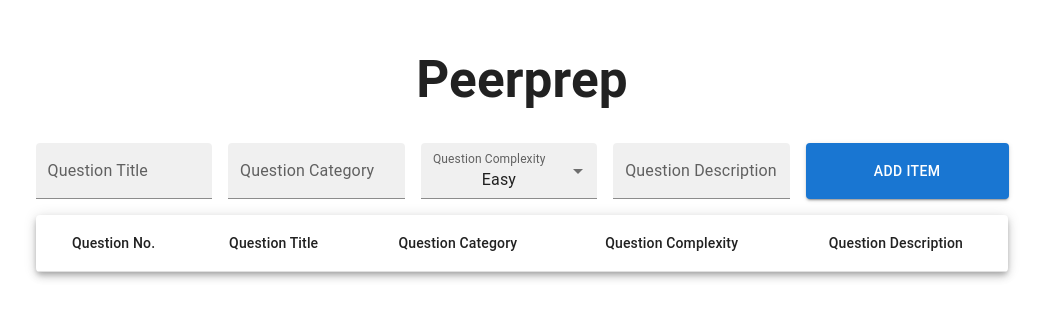
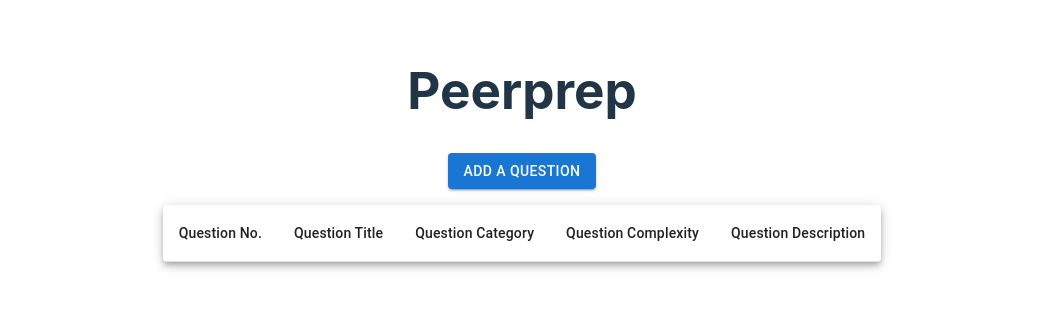
Before and after one commit to CS3219-AY2324S1/ay2324s1-course-assessment-g49, a React (Vite) app in the folder frontend/: page / in a window 1280 px wide. Shown: the part 247-566 px from the top of the page, without its empty margins (118-1161 px from the left). Built offline with nearby package versions, Linux system fonts and the light colour scheme.

Commit message:
Add dialog for adding new questions

```diff
--- /dev/null
+++ b/frontend/src/AddQuestionDialog.jsx
@@ -0,0 +1,170 @@
+import { useState, useRef, useEffect } from 'react';
+import {
+	Button,
+	TextField,
+	Dialog,
+	DialogActions,
+	DialogContent,
+	DialogContentText,
+	DialogTitle,
+	Stack,
+	MenuItem,
+	Box,
+} from '@mui/material';
+import CustomSnackbar from './CustomSnackbar';
+
+function AddQuestionDialog({ onAddQuestion }) {
+	const storedQuestions = JSON.parse(localStorage.getItem('questions'));
+
+	const questions = storedQuestions !== null ? storedQuestions : [];
+
+	const inputRefTitle = useRef(null);
+	const inputRefCategory = useRef(null);
+	const inputRefComplexity = useRef(null);
+	const inputRefDescription = useRef(null);
+
+	const complexityLevels = ['Easy', 'Medium', 'Hard'];
+
+	const [open, setOpen] = useState(false);
+
+	const handleClickOpen = () => {
+		setOpen(true);
+	};
+
+	const handleClose = () => {
+		setOpen(false);
+	};
+
+	const [isSnackbarOpen, setSnackbarOpen] = useState(false);
+	const [snackbarMessage, setsnackbarMessage] = useState('');
+
+	const handleDuplicateQuestion = () => {
+		setsnackbarMessage('Duplicate question detected!');
+		setSnackbarOpen(true);
+	};
+
+	const handleEmptyInputField = () => {
+		setsnackbarMessage('Missing fields detected!');
+		setSnackbarOpen(true);
+	};
+
+	const handleSnackbarClose = (event, reason) => {
+		if (reason == 'clickaway') {
+			return;
+		}
+		setSnackbarOpen(false);
+	};
+
+	const handleSubmit = (evt) => {
+		evt.preventDefault();
+
+		const title = inputRefTitle.current.value;
+		const complexity = inputRefComplexity.current.value;
+		const category = inputRefCategory.current.value;
+		const description = inputRefDescription.current.value;
+
+		const isDuplicateQuestion =
+			questions !== null &&
+			questions.some((question) => question.title === title);
+
+		const isInputFieldEmpty =
+			!title || !complexity || !category || !description;
+
+		if (isDuplicateQuestion) {
+			handleDuplicateQuestion();
+		} else if (isInputFieldEmpty) {
+			handleEmptyInputField();
+		} else {
+			const newQuestion = {
+				title,
+				complexity,
+				category,
+				description,
+			};
+			onAddQuestion(newQuestion);
+			handleClose();
+		}
+	};
+
+	useEffect(() => {
+		localStorage.setItem('questions', JSON.stringify(questions));
+	}, [questions]);
+
+	return (
+		<div>
+			<Button variant="contained" onClick={handleClickOpen}>
+				Add a Question
+			</Button>
+			<Dialog open={open} onClose={handleClose}>
+				<DialogTitle>Add Question</DialogTitle>
+				<DialogContent>
+					<Box direction="column">
+						<Box mb={2}>
+							<DialogContentText>
+								To add a new question, please enter all details
+								below.
+							</DialogContentText>
+						</Box>
+
+						<form
+							onSubmit={(evt) => {
+								handleSubmit(evt);
+							}}
+						>
+							<Stack spacing={2}>
+								<TextField
+									className="textField same-width-textfield"
+									id="Question Title"
+									label="Question Title"
+									variant="filled"
+									inputRef={inputRefTitle}
+								></TextField>
+								<TextField
+									className="textField same-width-textfield"
+									id="Question Category"
+									label="Question Category"
+									variant="filled"
+									inputRef={inputRefCategory}
+								></TextField>
+								<TextField
+									select
+									name="Question Complexity"
+									label="Question Complexity"
+									variant="filled"
+									defaultValue="Easy"
+									inputRef={inputRefComplexity}
+									className="textField same-width-textfield"
+								>
+									{complexityLevels.map((option) => (
+										<MenuItem value={option} key={option}>
+											{option}
+										</MenuItem>
+									))}
+								</TextField>
+								<TextField
+									className="textField same-width-textfield"
+									id="Question Description"
+									label="Question Description"
+									variant="filled"
+									inputRef={inputRefDescription}
+								></TextField>
+							</Stack>
+						</form>
+					</Box>
+				</DialogContent>
+				<DialogActions>
+					<Button onClick={handleClose}>Cancel</Button>
+					<Button onClick={handleSubmit}>Add Question</Button>
+				</DialogActions>
+			</Dialog>
+			<CustomSnackbar
+				open={isSnackbarOpen}
+				onClose={handleSnackbarClose}
+				message={snackbarMessage}
+				severity="warning"
+			></CustomSnackbar>
+		</div>
+	);
+}
+
+export default AddQuestionDialog;
--- a/frontend/src/App.jsx
+++ b/frontend/src/App.jsx
@@ -1,13 +1,8 @@
-import { useState, useRef, useEffect } from 'react';
+import { useState, useEffect } from 'react';
+import './App.css';
 import QuestionList from './QuestionList';
-import CustomSnackbar from './CustomSnackbar';
-import './App.css';
-import TextField from '@mui/material/TextField';
-import MenuItem from '@mui/material/MenuItem';
-import Button from '@mui/material/Button';
-import Stack from '@mui/material/Stack';
+import AddQuestionDialog from './AddQuestionDialog';
 import Box from '@mui/material/Box';
-import Theme from './themes/Theme';
 
 function App() {
 	const storedQuestions = JSON.parse(localStorage.getItem('questions'));
@@ -16,64 +11,8 @@
 		storedQuestions !== null ? storedQuestions : []
 	);
 
-	const [isSnackbarOpen, setSnackbarOpen] = useState(false);
-	const [snackbarMessage, setsnackbarMessage] = useState('');
-
-	const inputRefTitle = useRef(null);
-	const inputRefCategory = useRef(null);
-	const inputRefComplexity = useRef(null);
-	const inputRefDescription = useRef(null);
-
-	const handleDuplicateQuestion = () => {
-		setsnackbarMessage('Duplicate question detected!');
-		setSnackbarOpen(true);
-	};
-
-	const handleEmptyInputField = () => {
-		setsnackbarMessage('Missing fields detected!');
-		setSnackbarOpen(true);
-	};
-
-	const handleSnackbarClose = (event, reason) => {
-		if (reason == 'clickaway') {
-			return;
-		}
-		setSnackbarOpen(false);
-	};
-
-	const handleSubmit = (evt) => {
-		evt.preventDefault();
-
-		const title = inputRefTitle.current.value;
-		const complexity = inputRefComplexity.current.value;
-		const category = inputRefCategory.current.value;
-		const description = inputRefDescription.current.value;
-
-		const isDuplicateQuestion =
-			questions !== null &&
-			questions.some((question) => question.title === title);
-
-		const isInputFieldEmpty =
-			!title || !complexity || !category || !description;
-
-		if (isDuplicateQuestion) {
-			handleDuplicateQuestion();
-		} else if (isInputFieldEmpty) {
-			handleEmptyInputField();
-		} else {
-			const newQuestion = {
-				title,
-				complexity,
-				category,
-				description,
-			};
-
+	const handleNewQuestion = (newQuestion) => {
 		setQuestions([...questions, newQuestion]);
-			inputRefTitle.current.value = '';
-			inputRefComplexity.current.value = 'Easy';
-			inputRefCategory.current.value = '';
-			inputRefDescription.current.value = '';
-		}
 	};
 
 	const handleDelete = (title) => {
@@ -86,65 +25,12 @@
 		localStorage.setItem('questions', JSON.stringify(questions));
 	}, [questions]);
 
-	const complexityLevels = ['Easy', 'Medium', 'Hard'];
-
 	return (
 		<>
-			<Theme>
 			<h1>Peerprep</h1>
 			<Box direction="column">
 				<Box mb={2}>
-						<form
-							onSubmit={(evt) => {
-								handleSubmit(evt);
-							}}
-						>
-							<Stack spacing={2} direction="row">
-								<TextField
-									className="textField same-width-textfield"
-									id="Question Title"
-									label="Question Title"
-									variant="filled"
-									inputRef={inputRefTitle}
-								></TextField>
-								<TextField
-									className="textField same-width-textfield"
-									id="Question Category"
-									label="Question Category"
-									variant="filled"
-									inputRef={inputRefCategory}
-								></TextField>
-								<TextField
-									select
-									name="Question Complexity"
-									label="Question Complexity"
-									variant="filled"
-									defaultValue="Easy"
-									inputRef={inputRefComplexity}
-									className="textField same-width-textfield"
-								>
-									{complexityLevels.map((option) => (
-										<MenuItem value={option} key={option}>
-											{option}
-										</MenuItem>
-									))}
-								</TextField>
-								<TextField
-									className="textField same-width-textfield"
-									id="Question Description"
-									label="Question Description"
-									variant="filled"
-									inputRef={inputRefDescription}
-								></TextField>
-								<Button
-									type="submit"
-									variant="contained"
-									className="same-width-textfield"
-								>
-									Add Item
-								</Button>
-							</Stack>
-						</form>
+					<AddQuestionDialog onAddQuestion={handleNewQuestion} />
 				</Box>
 				<Box mb={2}>
 					<QuestionList
@@ -152,14 +38,7 @@
 						onDelete={handleDelete}
 					/>
 				</Box>
-					<CustomSnackbar
-						open={isSnackbarOpen}
-						onClose={handleSnackbarClose}
-						message={snackbarMessage}
-						severity="warning"
-					></CustomSnackbar>
 			</Box>
-			</Theme>
 		</>
 	);
 }
```
Lines whose indentation alone changed are shown as unchanged.
